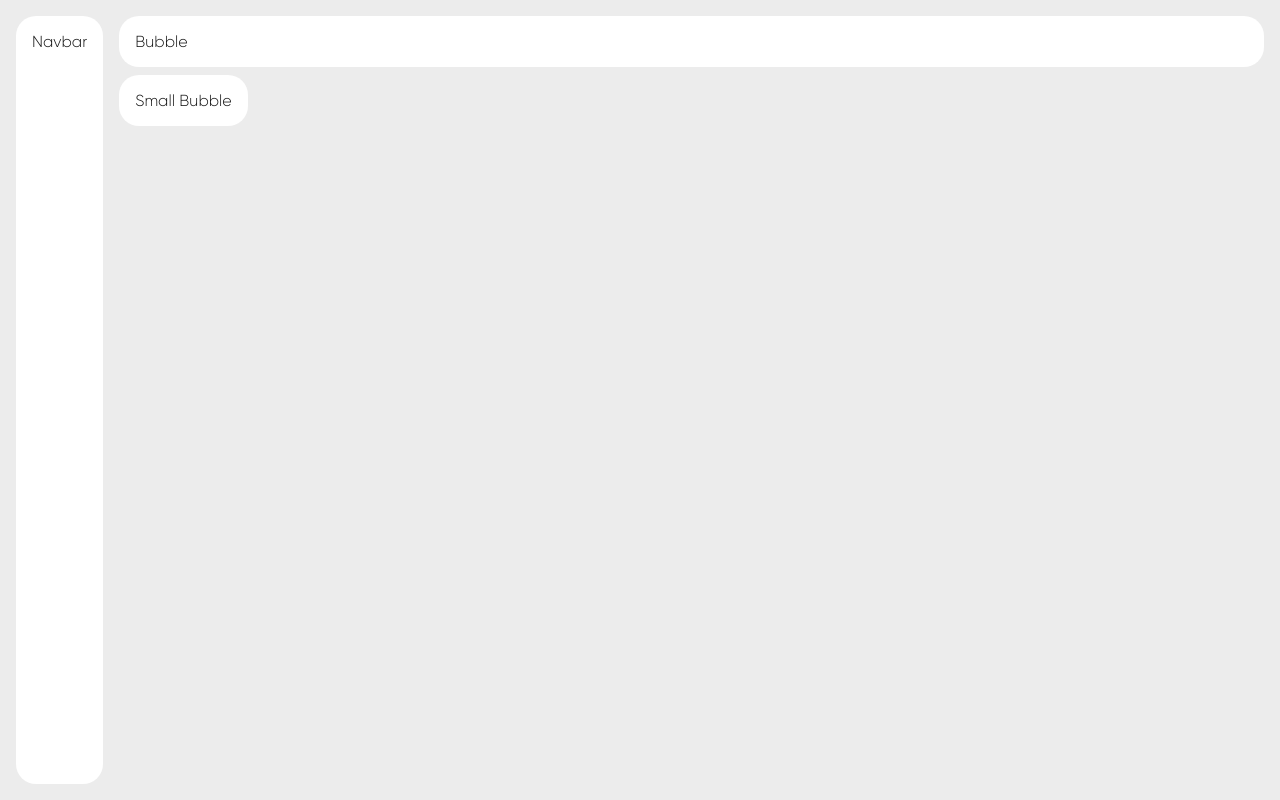
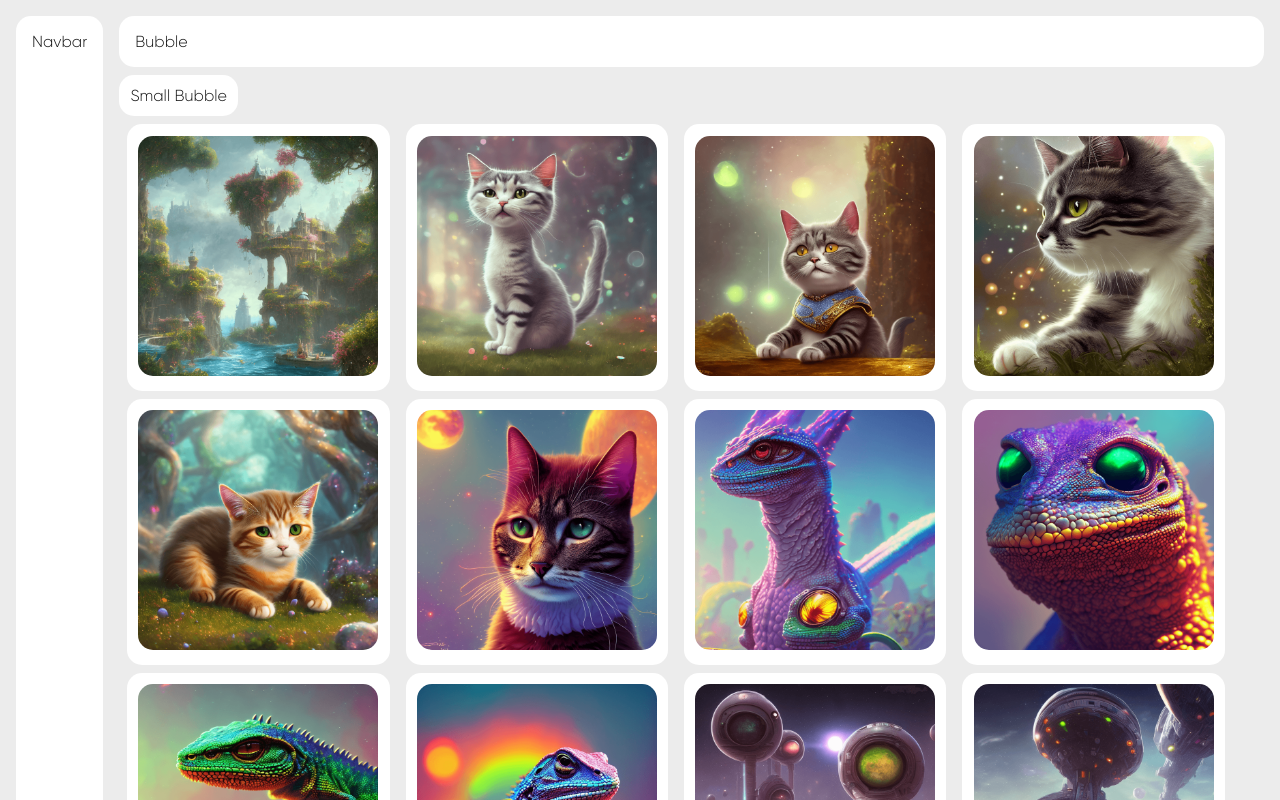
Before and after one commit to michaelslaton/art-shop-client, a React (Create React App) app: page / in a window 1280 px wide. Shown: the top 800 px of the page. Built offline with nearby package versions, Linux system fonts and the light colour scheme.

Commit message:
continued establishing default styling formats

```diff
--- a/package.json
+++ b/package.json
@@ -8,7 +8,7 @@
     "@testing-library/react": "^13.4.0",
     "@testing-library/user-event": "^13.5.0",
     "@reduxjs/toolkit": "^1.9.5",
-    "@types/jest": "^27.5.2",
+    "@types/jest": "^29.5.3",
     "@types/node": "^16.18.34",
     "@types/react": "^18.2.7",
     "@types/react-dom": "^18.2.4",
--- a/src/Layout/home-page/HomePage.tsx
+++ b/src/Layout/home-page/HomePage.tsx
@@ -1,3 +1,5 @@
+import Item from "./product/Item";
+import dummyData from "../../data/dummy-data";
 import "./home-page.css";
 
 type HomePageProps = {
@@ -13,6 +15,11 @@ const HomePage: React.FC<HomePageProps> = ({ lights }) => {
       <div className={`bubble small ${lights ? "" : "dark"}`}>
         Small Bubble
       </div>
+      <div>
+        {dummyData.map((product)=>(
+          <Item item={product}/>
+        ))}
+      </div>
     </div>
   );
 };
--- /dev/null
+++ b/src/Layout/home-page/product/Item.tsx
@@ -0,0 +1,17 @@
+import Product from "../../../types/Product"
+import "./item.css"
+
+type ItemProps = {
+  item: Product;
+}
+
+const Item: React.FC<ItemProps> = ({ item }) => {
+
+  return (
+    <div className="bubble small item">
+      <img src={item.img} className="item-image"/>
+    </div>
+  )
+};
+
+export default Item;
--- /dev/null
+++ b/src/Layout/home-page/product/item.css
@@ -0,0 +1,10 @@
+.item {
+  display: inline-block;
+  margin: 0 .5em;
+  cursor: pointer;
+}
+.item-image {
+  border-radius:  var(--border-radius);
+  aspect-ratio: 1/1;
+  width: 15rem;
+}
--- a/src/Layout/layout.css
+++ b/src/Layout/layout.css
@@ -26,7 +26,7 @@
  --title-color--dark: #ffffff;
 
  /* Shapes */
-  --border-radius: 20px;
+  --border-radius: 15px;
 }
 
 body {
@@ -64,4 +64,5 @@ img {
 .bubble.small {
   margin-top: .5rem;
   width: fit-content;
+  padding: .7rem;
 }
--- a/src/data/dummy-data.ts
+++ b/src/data/dummy-data.ts
@@ -1,4 +1,4 @@
-import Product from "../interfaces/Product";
+import Product from "../types/Product";
 import art1 from "../assets/imgs/product (1).png";
 import art2 from "../assets/imgs/product (2).png";
 import art3 from "../assets/imgs/product (3).png";
--- a/src/interfaces/Product.ts
+++ b/src/types/Product.ts
@@ -1,4 +1,4 @@
-export default interface Product {
+type Product = {
   id: number;
   title: string;
   artist: string;
@@ -6,3 +6,5 @@ export default interface Product {
   img: string;
   tags: string[];
 };
+
+export default Product;
```
